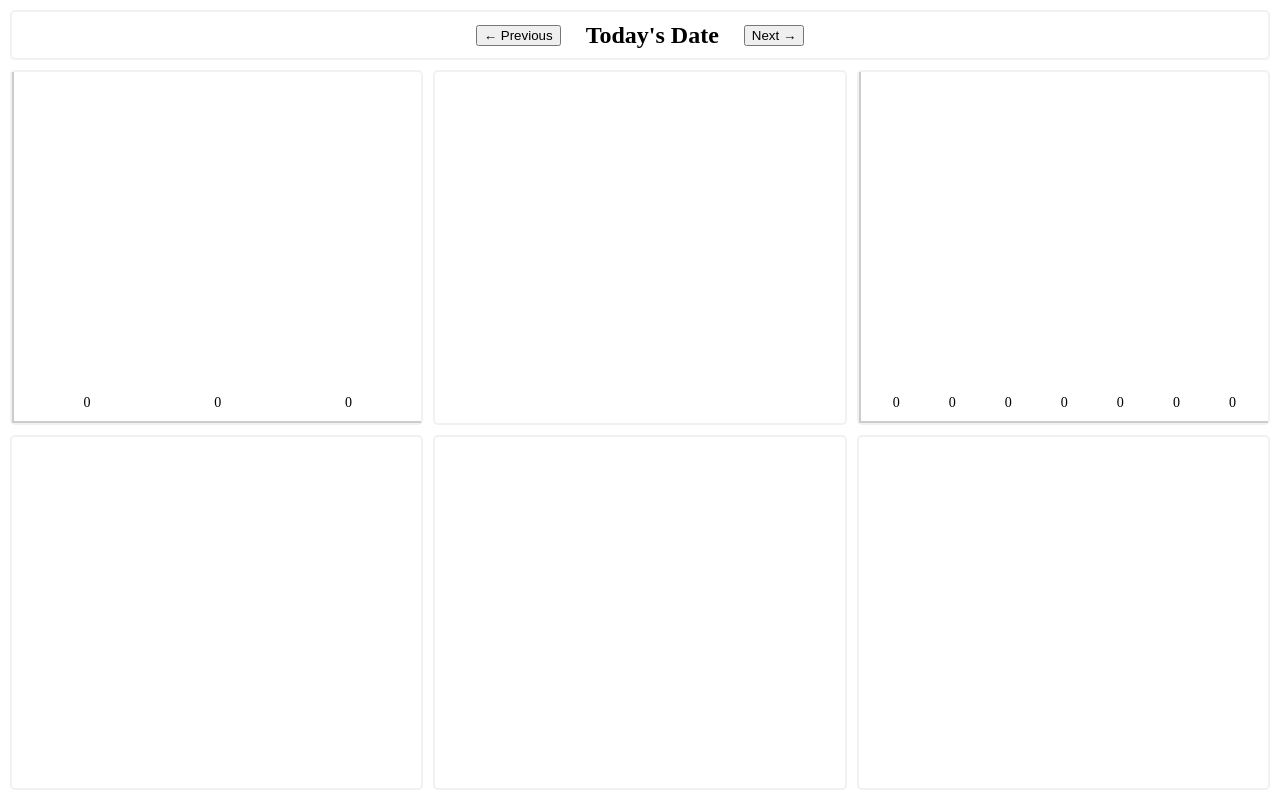
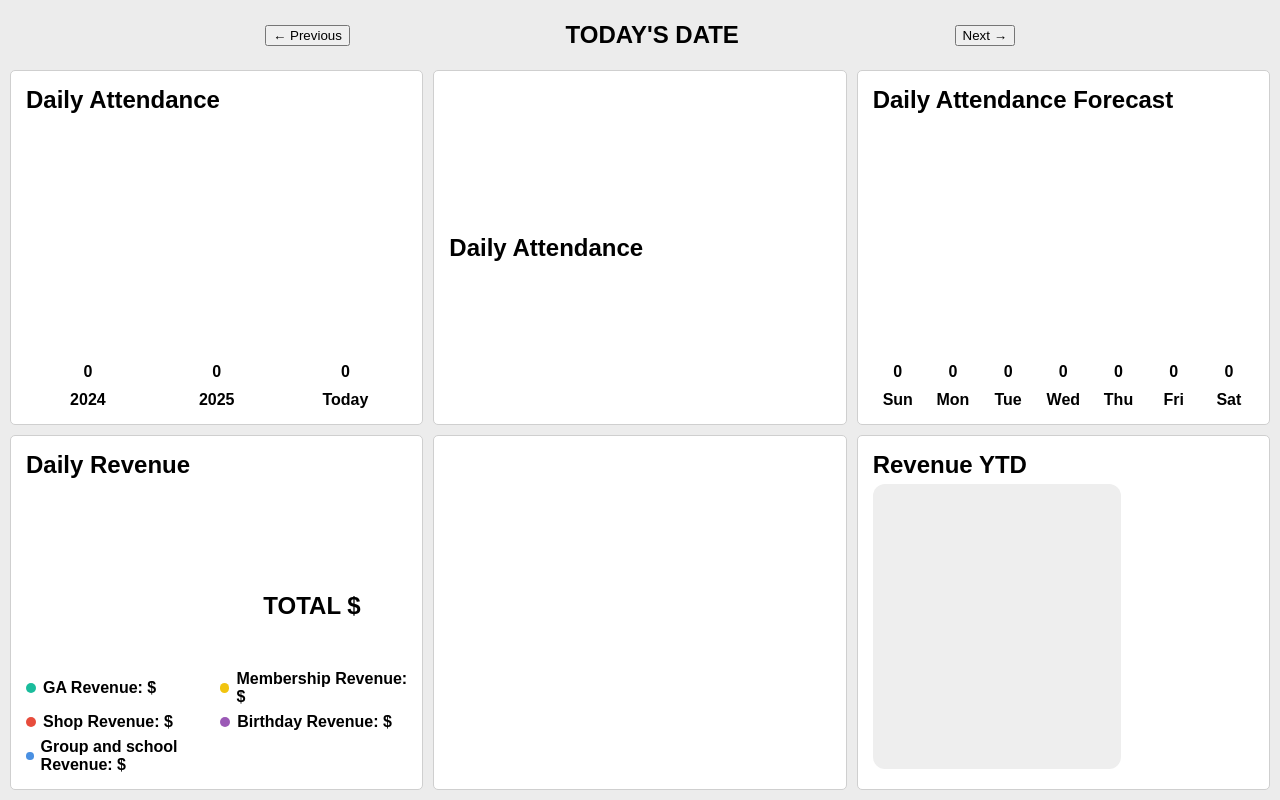
Before and after one commit to Stepping-Stones-Museum/daily-report-dashboard, a website: page index.html in a window 1280 px wide. Drawn offline with Linux system fonts and the light colour scheme; no server answers.

Commit message:
Added YTD revenue indicator

```diff
--- a/index.html
+++ b/index.html
@@ -18,72 +18,122 @@
       </div>
 
       <div class="grid-cell top-left-cell">
+        <h2>Daily Attendance</h2>
         <div class="bar-chart">
           <div class="bar-container">
+            <span class="bar-label label">0</span>
             <div class="bar" style="height: 0%"></div>
-            <span class="bar-label label">0</span>
+            <p>2024</p>
           </div>
 
           <div class="bar-container">
+            <span class="bar-label label">0</span>
             <div class="bar" style="height: 0%"></div>
-            <span class="bar-label label">0</span>
+            <p>2025</p>
           </div>
 
           <div class="bar-container">
+            <span class="bar-label label">0</span>
             <div class="bar" style="height: 0%"></div>
-            <span class="bar-label label">0</span>
+            <p>Today</p>
           </div>
         </div>
       </div>
 
-      <div class="grid-cell top-middle-cell"></div>
+      <div class="grid-cell top-middle-cell">
+        <h2>Daily Attendance</h2>
+      </div>
 
       <div class="grid-cell top-right-cell">
+        <h2>Daily Attendance Forecast</h2>
         <div class="forecast-bar-chart">
           <div class="bar-container">
+            <span class="forecast-bar-label label">0</span>
             <div class="forecast-bar" style="height: 0%"></div>
-            <span class="forecast-bar-label label">0</span>
+            <p class="forecast-label">Sun</p>
           </div>
 
           <div class="bar-container">
+            <span class="forecast-bar-label label">0</span>
             <div class="forecast-bar" style="height: 0%"></div>
-            <span class="forecast-bar-label label">0</span>
+            <p class="forecast-label">Mon</p>
           </div>
 
           <div class="bar-container">
+            <span class="forecast-bar-label label">0</span>
             <div class="forecast-bar" style="height: 0%"></div>
-            <span class="forecast-bar-label label">0</span>
+            <p class="forecast-label">Tue</p>
           </div>
 
           <div class="bar-container">
+            <span class="forecast-bar-label label">0</span>
             <div class="forecast-bar" style="height: 0%"></div>
-            <span class="forecast-bar-label label">0</span>
+            <p class="forecast-label">Wed</p>
           </div>
 
           <div class="bar-container">
+            <span class="forecast-bar-label label">0</span>
             <div class="forecast-bar" style="height: 0%"></div>
-            <span class="forecast-bar-label label">0</span>
+            <p class="forecast-label">Thu</p>
           </div>
 
           <div class="bar-container">
+            <span class="forecast-bar-label label">0</span>
             <div class="forecast-bar" style="height: 0%"></div>
-            <span class="forecast-bar-label label">0</span>
+            <p class="forecast-label">Fri</p>
           </div>
 
           <div class="bar-container">
+            <span class="forecast-bar-label label">0</span>
             <div class="forecast-bar" style="height: 0%"></div>
-            <span class="forecast-bar-label label">0</span>
+            <p class="forecast-label">Sat</p>
           </div>
         </div>
       </div>
 
       <div class="grid-cell bottom-left-cell">
-        <div class="pie-chart" id="pie"></div>
+        <h2>Daily Revenue</h2>
+        <div class="pie-chart-container">
+          <div class="pie-chart" id="pie"></div>
+          <p class="revenue-total-container">
+            TOTAL $<span class="pie-revenue-total"></span>
+          </p>
+        </div>
+
+        <div class="revenue-data-container">
+          <div class="single-revenue-container">
+            <div class="revenue-color-bg gen-revenue"></div>
+            <p>GA Revenue: $<span class="pie-revenue"></span></p>
+          </div>
+          <div class="single-revenue-container">
+            <div class="revenue-color-bg membership-revenue"></div>
+            <p>Membership Revenue: $<span class="pie-revenue"></span></p>
+          </div>
+          <div class="single-revenue-container">
+            <div class="revenue-color-bg shop-revenue"></div>
+            <p>Shop Revenue: $<span class="pie-revenue"></span></p>
+          </div>
+          <div class="single-revenue-container">
+            <div class="revenue-color-bg birthday-revenue"></div>
+            <p>Birthday Revenue: $<span class="pie-revenue"></span></p>
+          </div>
+
+          <div class="single-revenue-container">
+            <div class="revenue-color-bg group-revenue"></div>
+            <p>Group and school Revenue: $<span class="pie-revenue"></span></p>
+          </div>
+        </div>
       </div>
 
       <div class="grid-cell bottom-middle-cell"></div>
 
-      <div class="grid-cell bottom-right-cell"></div>
+      <div class="grid-cell bottom-right-cell">
+        <h2>Revenue YTD</h2>
+        <p class="revenue-meter-label"></p>
+        <div class="bar revenue-meter">
+          <div class="revenue-meter-fill"></div>
+        </div>
+      </div>
     </section>
   </body>
 </html>
--- a/script.js
+++ b/script.js
@@ -41,7 +41,14 @@ function fetchUrlData(urlData) {
         .then(data => {
             dailyReportData = data;
 
-            document.querySelector(".daily-date-heading").textContent = currentDate;
+            const yearlyGoal = 100_000; // example goal
+            const ytdRevenue = calculateYTDRevenue(data, currentDate);
+
+            populateRevenueMeter(ytdRevenue, yearlyGoal);
+
+
+            document.querySelector(".daily-date-heading").textContent = formatDate(currentDate);;
+
 
             currentAttendanceData = parseInt(data[currentDate]?.attendance || 0);
             oneYearAttendanceData = parseInt(data[oneYearPreviousDate]?.attendance || 0);
@@ -70,6 +77,17 @@ function fetchUrlData(urlData) {
             console.log("Current Attendance", currentAttendanceData);
         })
         .catch(err => console.error("Failed to fetch schedule data:", err));
+}
+
+// Change date format
+function formatDate(dateStr) {
+    const date = new Date(dateStr);
+
+    return date.toLocaleDateString('en-US', {
+        weekday: 'long',
+        month: 'long',
+        day: 'numeric'
+    });
 }
 
 
@@ -131,6 +149,15 @@ function populateRevenuePie(one, two, three, four, five, totalRevenue) {
 
     let gradient = 'conic-gradient(';
     let start = 0;
+
+
+
+    document.querySelector(".pie-revenue-total").textContent = totalRevenue;
+
+    const pieValues = [one, two, three, four, five];
+    document.querySelectorAll(".pie-revenue").forEach((slice, i) => {
+        slice.textContent = pieValues[i];
+    });
 
     values.forEach((value, i) => {
         const percentage = (value / totalRevenue) * 100;
@@ -200,3 +227,46 @@ document.addEventListener('DOMContentLoaded', () => {
     renderForecast(oneYearPreviousDate)
     fetchUrlData(firebaseFetchUrl);
 });
+
+// function updateRevenueMeter(ytdRevenue, yearlyGoal) {
+//     const percent = Math.min((ytdRevenue / yearlyGoal) * 100, 100);
+
+//     document.getElementById("revenue-fill").style.width = `${percent}%`;
+//     document.getElementById("revenue-percent").textContent = `${percent.toFixed(1)}%`;
+
+//     document.getElementById("ytd-revenue").textContent =
+//         `$${ytdRevenue.toLocaleString()}`;
+//     document.getElementById("goal-revenue").textContent =
+//         `$${yearlyGoal.toLocaleString()}`;
+// }
+
+// // Example usage
+// updateRevenueMeter(642000, 1000000);
+
+function calculateYTDRevenue(data, currentDate) {
+    const currentYear = currentDate.split('-')[0]; // "2025"
+    let ytdRevenue = 0;
+
+    Object.entries(data).forEach(([date, dayData]) => {
+        if (
+            date.startsWith(currentYear) &&
+            date <= currentDate
+        ) {
+            ytdRevenue += parseInt(dayData?.total_revenue || 0);
+        }
+    });
+
+    return ytdRevenue;
+}
+
+
+
+function populateRevenueMeter(ytdRevenue, yearlyGoal) {
+    const percentage = Math.min((ytdRevenue / yearlyGoal) * 100, 100);
+
+    document.querySelector('.revenue-meter-fill').style.height =
+        `${percentage}%`;
+
+    document.querySelector('.revenue-meter-label').textContent =
+        `$${ytdRevenue.toLocaleString()} of $${yearlyGoal.toLocaleString()} (${percentage.toFixed(1)}%)`;
+}
--- a/style.css
+++ b/style.css
@@ -1,11 +1,23 @@
 * {
     margin: 0;
     box-sizing: border-box;
+    font-family: "Greycliff", sans-serif;
 }
 
 body {
     width: 100vw;
     height: 100vh;
+    background: rgb(236, 236, 236);
+    font-weight: 600;
+}
+
+h1 {
+    text-transform: uppercase;
+}
+
+.revenue-total-container {
+    font-weight: 700;
+    font-size: 1.5rem;
 }
 
 .dashboard-grid {
@@ -18,20 +30,26 @@ body {
     padding: 10px;
 }
 
-.heading-cell {
-    grid-area: 1 / 1 / span 1 / span 3;
 
-}
 
 .grid-cell {
     width: 100%;
     height: 100%;
-     /*background-color: rgb(219, 219, 219); */
+    background-color: rgb(255, 255, 255);
     border-radius: 5px;
-    border: 2px solid rgb(241, 241, 241);
+    border: 1px solid rgb(207, 207, 207);
     display: flex;
     justify-content: center;
-    align-items: end;
+    align-items: flex-start;
+    padding: 15px;
+    flex-direction: column;
+}
+
+.heading-cell {
+    grid-area: 1 / 1 / span 1 / span 3;
+    background: none;
+    border: none;
+    align-items: center;
 }
 
 .top-left-cell {
@@ -48,7 +66,9 @@ body {
 
 .bottom-left-cell {
     grid-area: 3 / 1 / span 1 / span 1;
-    align-items: center;
+    justify-content: flex-end;
+    align-items: flex-start;
+    flex-direction: column;
 }
 
 .bottom-middle-cell {
@@ -57,14 +77,17 @@ body {
 
 .bottom-right-cell {
     grid-area: 3 / 3 / span 1 / span 1;
+    flex-direction: column;
 }
 
 .date-toggle {
     display: flex;
     gap: 25px;
-    justify-content: center;
+    justify-content: space-between;
     align-items: center;
     height: 100%;
+    width: 100%;
+    max-width: 750px;
 }
 
 .bar-chart, .forecast-bar-chart {
@@ -72,9 +95,8 @@ body {
     align-items: flex-end;
     gap: 5px;
     height: 100%;
-    padding: 10px;
-    border-left: 2px solid #ccc;
-    border-bottom: 2px solid #ccc;
+    /* border-left: 2px solid #ccc;
+    border-bottom: 2px solid #ccc; */
     width: 100%;
 
   }
@@ -93,18 +115,88 @@ body {
     background-color: #4a90e2;
     border-radius: 4px 4px 0 0;
     transition: height 0.3s ease;
+    margin: 5px 0px;
   }
 
   .label {
     margin-top: 8px;
-    font-size: 14px;
   }
 
 
 
+  .pie-chart-container {
+    display: flex;
+    justify-content: center;
+    align-items: center;
+    width: 100%;
+    height: 100%;
+
+  }
 
   .pie-chart {
-    width: 200px;
-    height: 200px;
+    width: 50%;
+    aspect-ratio: 1/1;
     border-radius: 50%;
   }
+
+  .revenue-total-container {
+    display: flex;
+    height: 100%;
+    align-items: flex-end;
+    margin-bottom: 100px;
+  }
+
+  .revenue-data-container {
+    display: grid;
+    grid-template-columns: 1fr 1fr;
+    gap: 7px;
+    width: 100%;
+  }
+
+  .single-revenue-container {
+    display: flex;
+    justify-content: flex-start;
+    align-items: center;
+  }
+
+  .revenue-color-bg {
+    width: 10px;
+    aspect-ratio: 1/1;
+    border-radius: 50%;
+    background-color: #1abc9c;
+    margin-right:7px;
+  }
+
+  .membership-revenue {
+    background-color: #f1c40f;
+  }
+
+  .shop-revenue {
+    background-color: #e74c3c;
+  }
+
+  .birthday-revenue {
+    background-color: #9b59b6;
+  }
+
+  .group-revenue {
+    background-color: #4a90e2;
+  }
+
+  .revenue-meter {
+    width: 65%;
+    height: 90%;
+    background: #eee;
+    border-radius: 12px;
+    overflow: hidden;
+    display: flex;
+    justify-content: center;
+    align-items: flex-end;
+}
+
+.revenue-meter-fill {
+    height: 0%;
+    width: 100%;
+    background: linear-gradient(0deg, #4caf50, #81c784);
+    transition: width 0.6s ease;
+}
```
